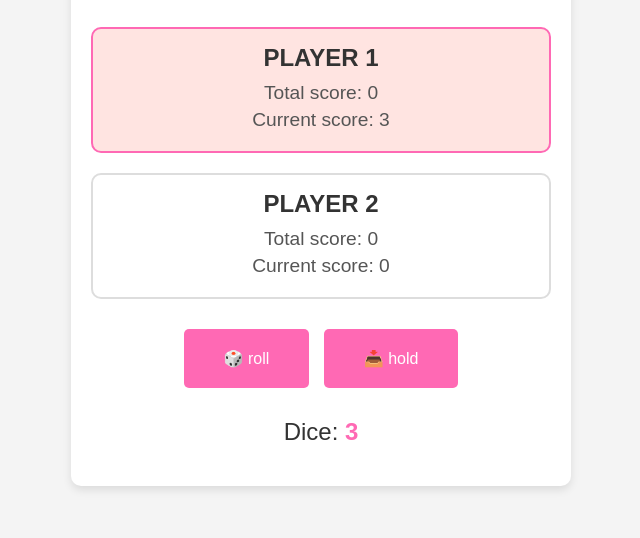
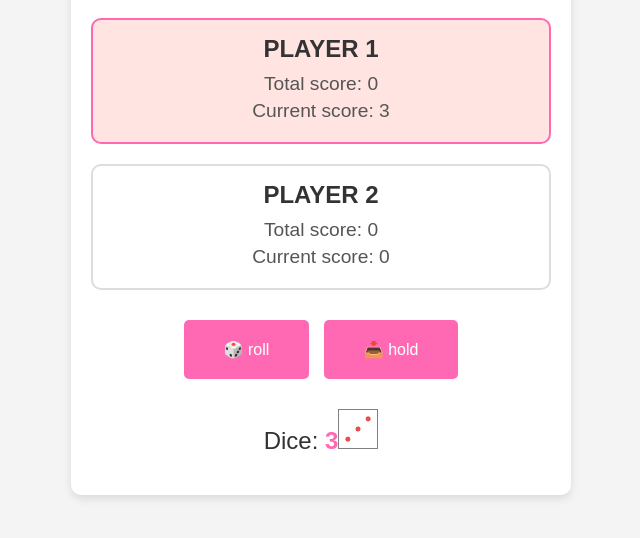
Before and after one commit to volkante/risky-pig, a plain HTML site: page index.html in a window 1280 px wide. Both pictures are taken after a click on the button "🎲 roll". Shown: the part 232-770 px from the top of the page, without its empty margins (319-959 px from the left). Drawn offline with Linux system fonts and the light colour scheme.

Commit message:
feat: add dice images and display selected dice result in the game; enhance dice image styles

```diff
--- a/index.html
+++ b/index.html
@@ -22,7 +22,11 @@
       </section>
       <button class="roll-button">🎲 roll</button>
       <button class="hold-button">📥 hold</button>
-      <p class="dice">Dice: <span class="dice-result">0</span></p>
+      <p class="dice">
+        Dice: <span class="dice-result">0</span
+        ><img src="" alt="dice" class="dice-pic hidden" />
+      </p>
+
       <p class="winner-text hidden">Game ended. Winner is <span></span></p>
     </div>
     <script src="script.js"></script>
--- a/script.js
+++ b/script.js
@@ -21,6 +21,7 @@ const holdButton = document.querySelector(".hold-button");
 const diceResultSpan = document.querySelector(".dice-result");
 const winnerTextParagraph = document.querySelector(".winner-text");
 const winnerTextSpan = document.querySelector(".winner-text span");
+const dicePicImg = document.querySelector(".dice-pic");
 
 // Initialize variables to store dice values
 let currentDice = 0;
@@ -124,6 +125,9 @@ const resetGame = () => {
 const rollDice = () => {
   // Assign a random number between 1 - 6 to currentDice
   currentDice = generateRandomNumber();
+  // Show the dice result as picture
+  dicePicImg.src = `./assets/dice-${currentDice}.png`;
+  dicePicImg.classList.remove("hidden");
   // Update scores according to the player's turn and change turn when dice gets 1
   updateCurrentScores();
   // Display current dice result and scores
--- a/style.css
+++ b/style.css
@@ -115,6 +115,12 @@ button:hover {
   color: #ff69b4; /* Pembe */
 }
 
+.dice-pic {
+  width: 40px;
+  height: 40px;
+  border: 1px gray solid;
+}
+
 .winner-text {
   font-size: 1.5rem;
   color: #ff69b4; /* Pembe */
```
Also changed, not shown: assets/dice-1.png (added), assets/dice-2.png (added), assets/dice-3.png (added), assets/dice-4.png (added), assets/dice-5.png (added), assets/dice-6.png (added).
